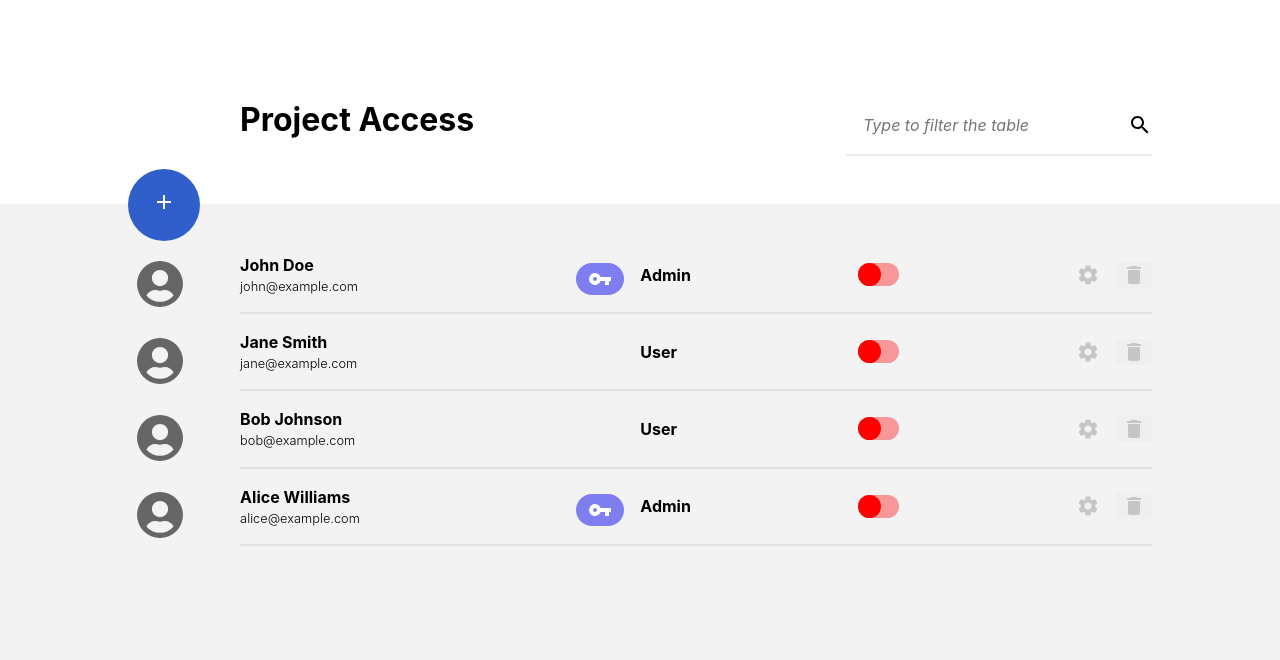
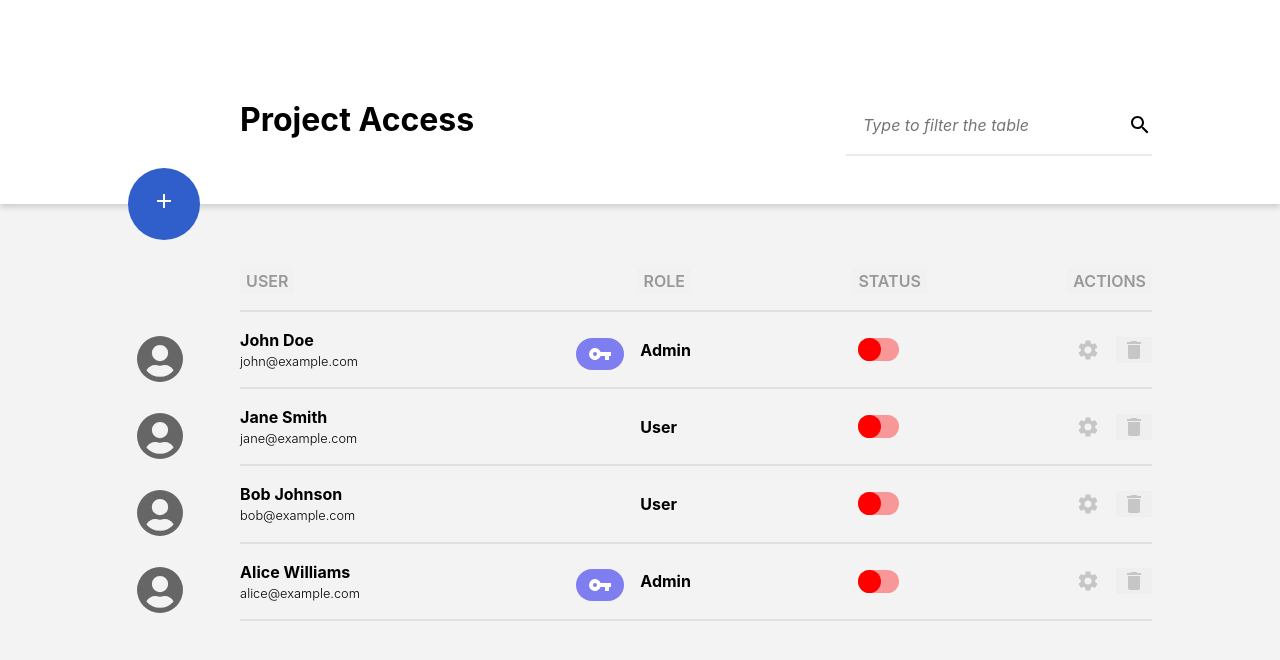
Before and after one commit to teodorazhelyazkova/user-management-tool, a React (Vite) app: page / in a window 1280 px wide. Shown: the top 660 px of the page. Built offline with nearby package versions, Linux system fonts and the light colour scheme.

Commit message:
create UserSettings

```diff
--- a/src/components/User/User.module.scss
+++ b/src/components/User/User.module.scss
@@ -32,6 +32,7 @@
   }
 
   &__Buttons {
+    flex-basis: 5%;
     display: flex;
     justify-content: flex-end;
     gap: 1em;
--- a/src/components/UsersList/UsersList.module.scss
+++ b/src/components/UsersList/UsersList.module.scss
@@ -2,4 +2,5 @@
   display: flex;
   flex-direction: column;
   gap: 1em;
+  padding: 1rem 0;
 }
--- a/src/components/header/Header.module.scss
+++ b/src/components/header/Header.module.scss
@@ -4,8 +4,8 @@
   display: flex;
   justify-content: space-between;
   width: 100%;
-  border-bottom: $black 1px solid;
   background-color: $white;
+  box-shadow: 0px 3px 6px $shadow;
   padding: 6rem 8rem 3rem 8rem;
 
   &__Title {
--- /dev/null
+++ b/src/components/user-settings/UserSettings.module.scss
@@ -0,0 +1,52 @@
+@use '../../styles/variables' as *;
+
+.UserSettings {
+  display: flex;
+  gap: 3rem;
+
+  &__Placeholder {
+    width: 72px;
+  }
+
+  &__Container {
+    display: flex;
+    justify-content: space-between;
+    width: 100%;
+    border-bottom: 2px solid $graphite;
+    padding: 1rem 0;
+  }
+
+  &__Title {
+    font-weight: 600;
+    color: $black;
+
+    button {
+      display: flex;
+      border: none;
+      cursor: pointer;
+      opacity: 0.37;
+
+      &:active {
+        opacity: 1;
+      }
+
+      .noneEvent {
+        pointer-events: none;
+      }
+    }
+  }
+
+  &__User {
+    flex-basis: 40%;
+  }
+
+  &__Role,
+  &__Status {
+    flex-basis: 20%;
+  }
+
+  &__Actions {
+    flex-basis: 5%;
+    pointer-events: none;
+  }
+}
--- /dev/null
+++ b/src/components/user-settings/UserSettings.tsx
@@ -0,0 +1,99 @@
+import React, { FC, useEffect, useState } from 'react';
+import ArrowDropDownIcon from '@mui/icons-material/ArrowDropDown';
+import ArrowDropUpIcon from '@mui/icons-material/ArrowDropUp';
+import styles from './UserSettings.module.scss';
+
+enum Sorting {
+  ASC = 'asc',
+  DESC = 'desc',
+  NONE = 'none',
+}
+
+enum ColumnHeaders {
+  USER = 'USER',
+  ROLE = 'ROLE',
+  STATUS = 'STATUS',
+}
+
+const ICONS = {
+  [Sorting.ASC]: <ArrowDropDownIcon className={styles.noneEvent} />,
+  [Sorting.DESC]: <ArrowDropUpIcon className={styles.noneEvent} />,
+  [Sorting.NONE]: <></>,
+};
+
+export const UserSettings: FC = () => {
+  const [sorting, setSorting] = useState<{
+    USER: Sorting;
+    ROLE: Sorting;
+    STATUS: Sorting;
+  }>({
+    [ColumnHeaders.USER]: Sorting.NONE,
+    [ColumnHeaders.ROLE]: Sorting.NONE,
+    [ColumnHeaders.STATUS]: Sorting.NONE,
+  });
+
+  useEffect(() => {
+    console.log(sorting);
+  }, [sorting]);
+
+  const getSortingValue = (prevValue: Sorting): Sorting => {
+    if (prevValue === Sorting.NONE) {
+      return Sorting.ASC;
+    }
+    if (prevValue === Sorting.ASC) {
+      return Sorting.DESC;
+    }
+    return Sorting.NONE;
+  };
+
+  const clickHandler = (e: React.MouseEvent<HTMLButtonElement>) => {
+    const clickedButton = (e.target as HTMLButtonElement).name as ColumnHeaders;
+
+    setSorting((prevState) => {
+      const prevValue: Sorting = prevState[clickedButton];
+      const newValue: Sorting = getSortingValue(prevValue);
+
+      return {
+        ...prevState,
+        [clickedButton]: newValue,
+      };
+    });
+  };
+
+  return (
+    <section className={styles.UserSettings}>
+      <div className={styles.UserSettings__Placeholder}></div>
+      <div className={styles.UserSettings__Container}>
+        <div
+          className={`${styles.UserSettings__Title} ${styles.UserSettings__User}`}
+        >
+          <button name={ColumnHeaders.USER} onClick={clickHandler}>
+            {ColumnHeaders.USER}
+            {ICONS[sorting[ColumnHeaders.USER] || Sorting.NONE]}
+          </button>
+        </div>
+        <div
+          className={`${styles.UserSettings__Title} ${styles.UserSettings__Role}`}
+        >
+          <button name={ColumnHeaders.ROLE} onClick={clickHandler}>
+            {ColumnHeaders.ROLE}
+            {ICONS[sorting[ColumnHeaders.ROLE] || Sorting.NONE]}
+          </button>
+        </div>
+        <div
+          className={`${styles.UserSettings__Title} ${styles.UserSettings__Status}`}
+        >
+          <button name={ColumnHeaders.STATUS} onClick={clickHandler}>
+            {ColumnHeaders.STATUS}
+            {ICONS[sorting[ColumnHeaders.STATUS] || Sorting.NONE]}
+          </button>
+        </div>
+        <div
+          className={`${styles.UserSettings__Title} ${styles.UserSettings__Actions}`}
+        >
+          <button>ACTIONS</button>
+        </div>
+      </div>
+    </section>
+  );
+};
--- a/src/pages/dashboard/Dashboard.tsx
+++ b/src/pages/dashboard/Dashboard.tsx
@@ -1,10 +1,12 @@
 import { FC } from 'react';
+import { UsersList } from '../../components/UsersList/UsersList';
+import { UserSettings } from '../../components/user-settings/UserSettings';
 import styles from './Dashboard.module.scss';
-import { UsersList } from '../../components/UsersList/UsersList';
 
 export const Dashboard: FC = () => {
   return (
     <section className={styles.Dashboard}>
+      <UserSettings />
       <UsersList />
     </section>
   );
--- a/src/styles/_variables.scss
+++ b/src/styles/_variables.scss
@@ -1,11 +1,12 @@
 $lightGray: rgb(243, 243, 243);
 $gray: rgb(198, 198, 198);
 $graphite: rgb(0, 0, 0, 0.08);
-$black: rgb(0, 0, 0, 0.05);
-$white: white;
+$black: rgb(0, 0, 0);
+$white: rgb(255, 255, 255);
 $darkBlue: rgb(48, 94, 202);
 $purple: rgb(126, 126, 241);
 $lightRed: rgb(248, 151, 151);
 $red: rgb(255, 0, 0);
 $lightBlue: rgb(177, 212, 231);
 $blue: rgb(68, 160, 211);
+$shadow: rgba(0, 0, 0, 0.161);
```
